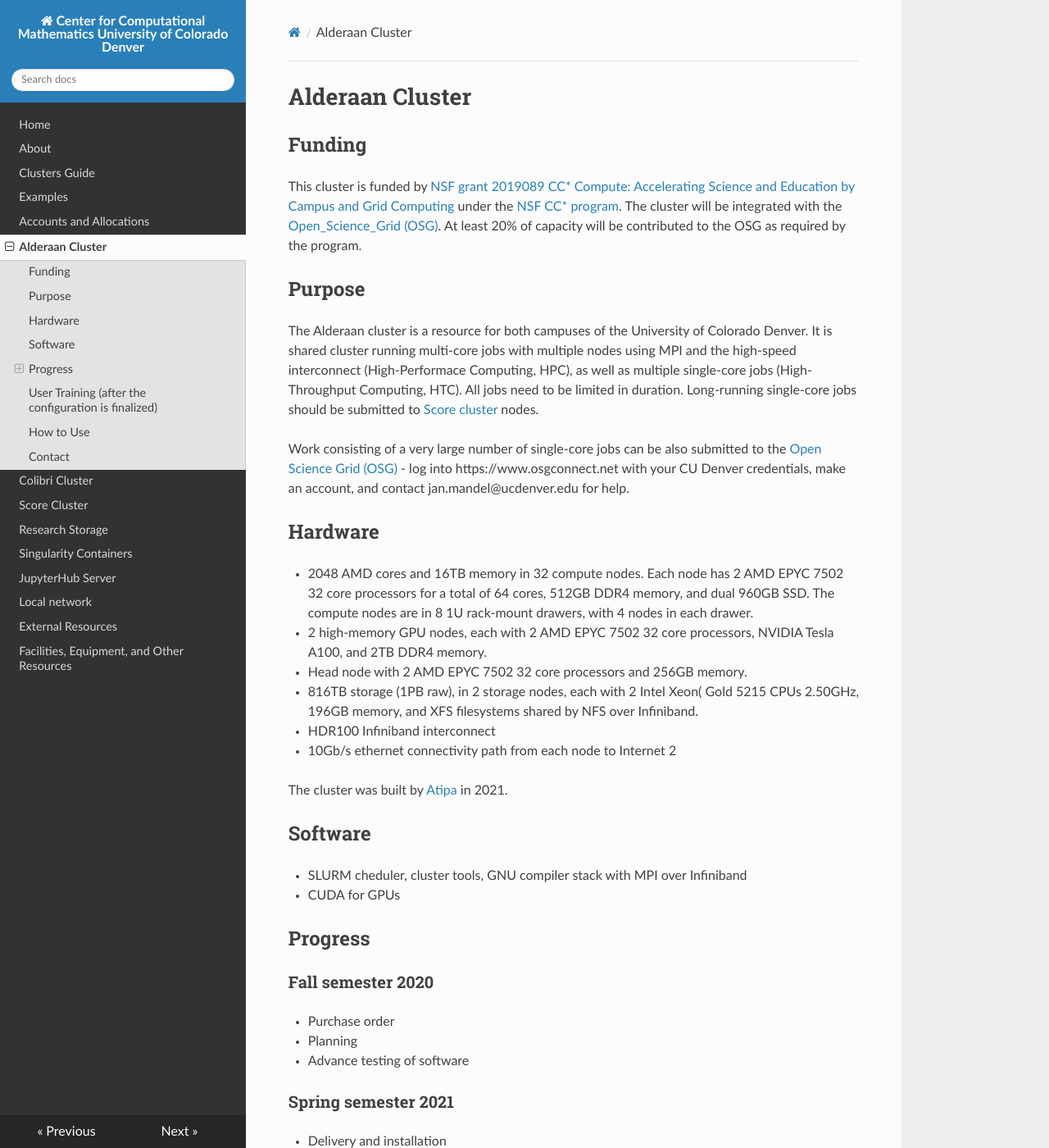
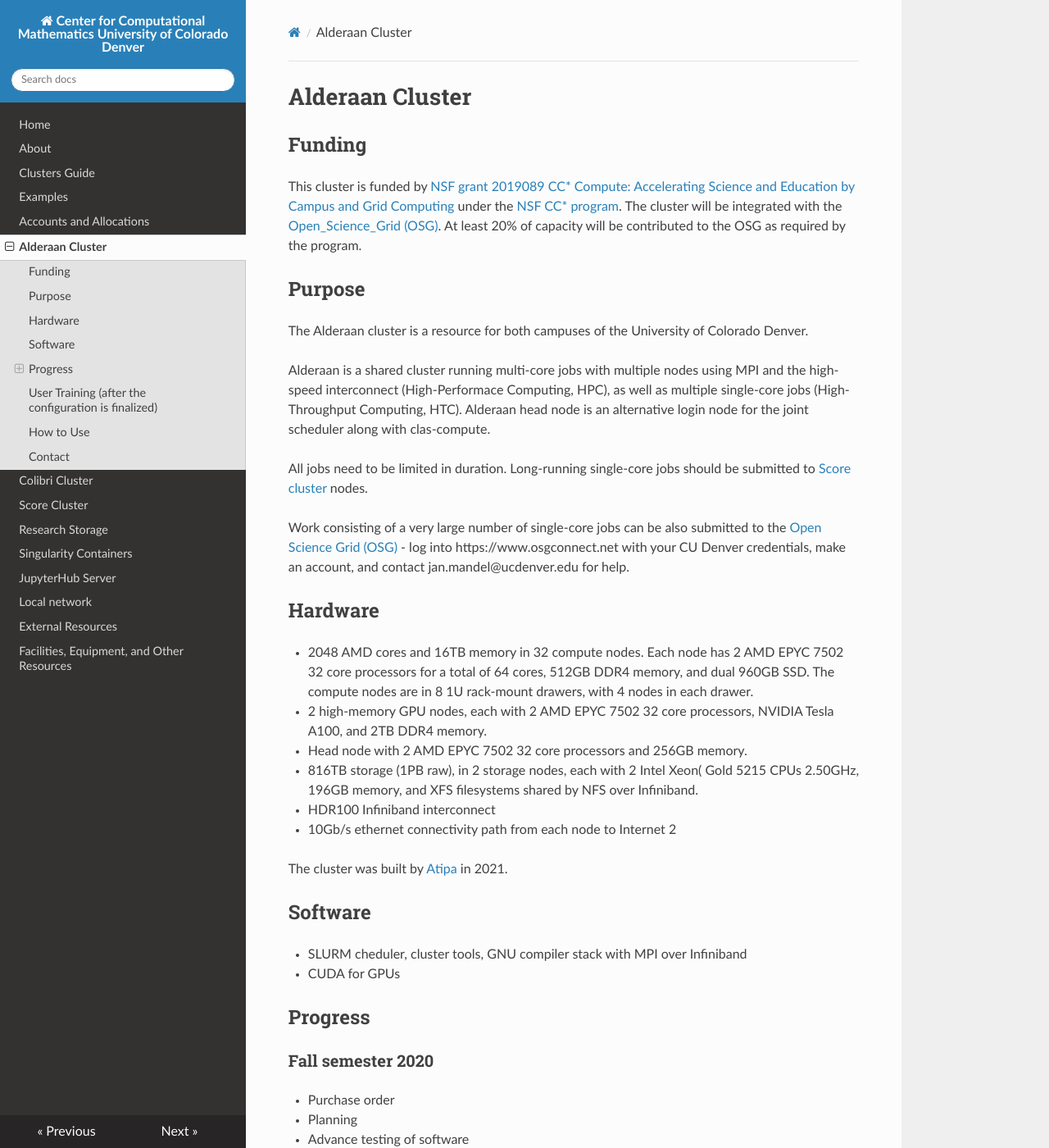
Before and after one commit to ccmucdenver/ccm-docs, an MkDocs documentation site: the page built from docs/alderaan.md, in a window 1280 px wide and 1400 px high. Shown: the whole window at 82% size. Built offline with MkDocs 1.6.1, drawn with Linux system fonts in a browser that asks for light colours; nearby versions of some CDN libraries; some of the changed text lies outside the part shown.

Commit message:
Update alderaan.md

```diff
--- a/docs/alderaan.md
+++ b/docs/alderaan.md
@@ -4,7 +4,11 @@
 This cluster is funded by [NSF grant 2019089 CC* Compute: Accelerating Science and Education by Campus and Grid Computing](https://www.nsf.gov/awardsearch/showAward?AWD_ID=2019089)  under the [NSF CC* program](https://www.nsf.gov/publications/pub_summ.jsp?ods_key=nsf20507). The cluster will be integrated with the [Open_Science_Grid (OSG)](https://opensciencegrid.org). At least 20% of capacity will be contributed to the OSG as required by the program.
 
 ## Purpose
-The Alderaan cluster is a resource for both campuses of the University of Colorado Denver. It is shared cluster running multi-core jobs with multiple nodes using MPI and the high-speed interconnect (High-Performace Computing, HPC), as well as multiple single-core jobs (High-Throughput Computing, HTC). All jobs need to be limited in duration. Long-running single-core jobs should be submitted to [Score cluster](../score/) nodes.
+The Alderaan cluster is a resource for both campuses of the University of Colorado Denver.
+
+Alderaan is a shared cluster running multi-core jobs with multiple nodes using MPI and the high-speed interconnect (High-Performace Computing, HPC), as well as multiple single-core jobs (High-Throughput Computing, HTC). Alderaan head node is an alternative login node for the joint scheduler along with clas-compute.
+
+All jobs need to be limited in duration. Long-running single-core jobs should be submitted to [Score cluster](../score/) nodes.
 
 Work consisting of a very large number of single-core jobs can be also submitted to the [Open Science Grid (OSG)](https://opensciencegrid.org) - log into https://www.osgconnect.net with your CU Denver credentials, make an account, and contact jan.mandel@ucdenver.edu for help.
 
```
Also changed, not shown: other parts of docs/alderaan.md (+1 -1 lines).
